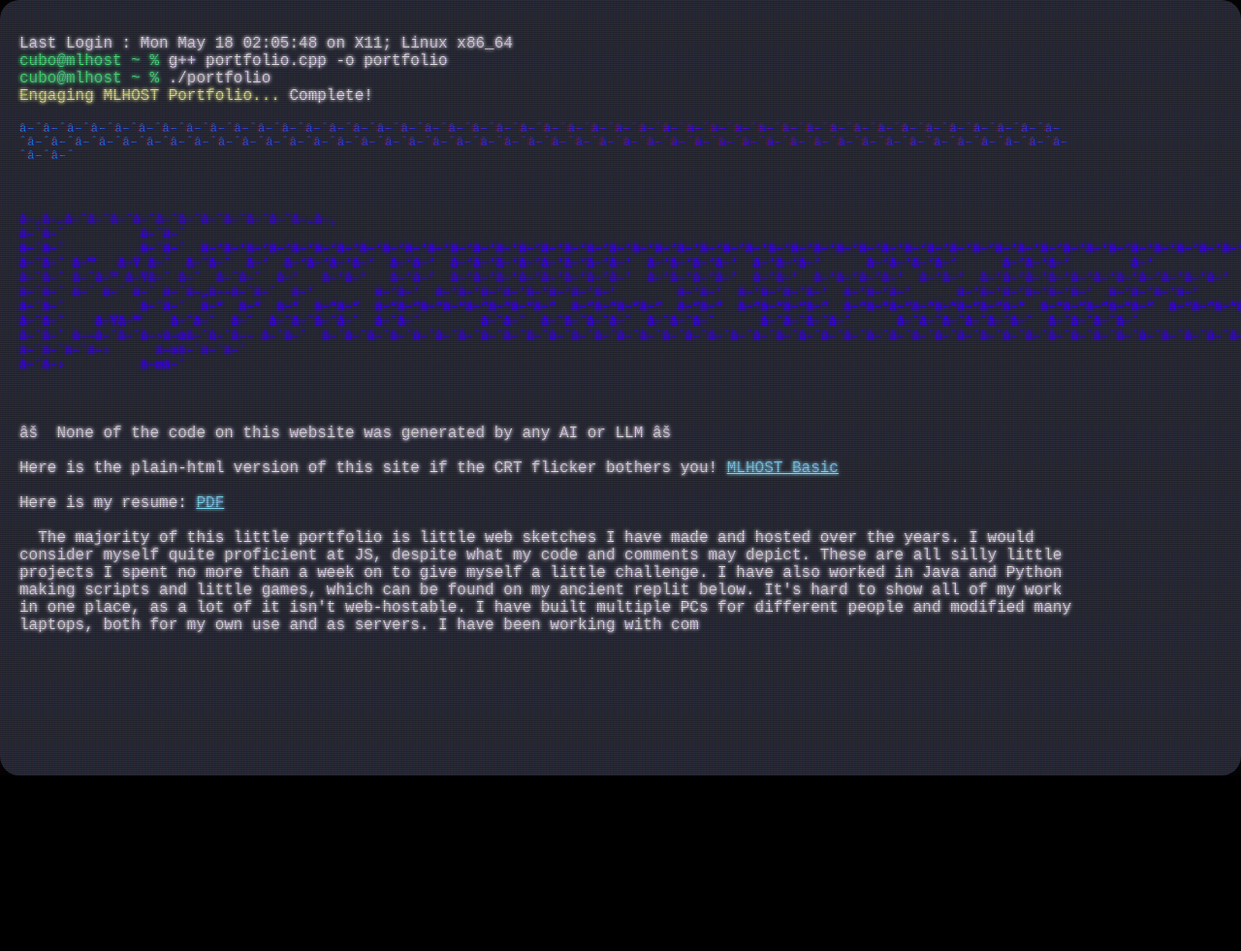
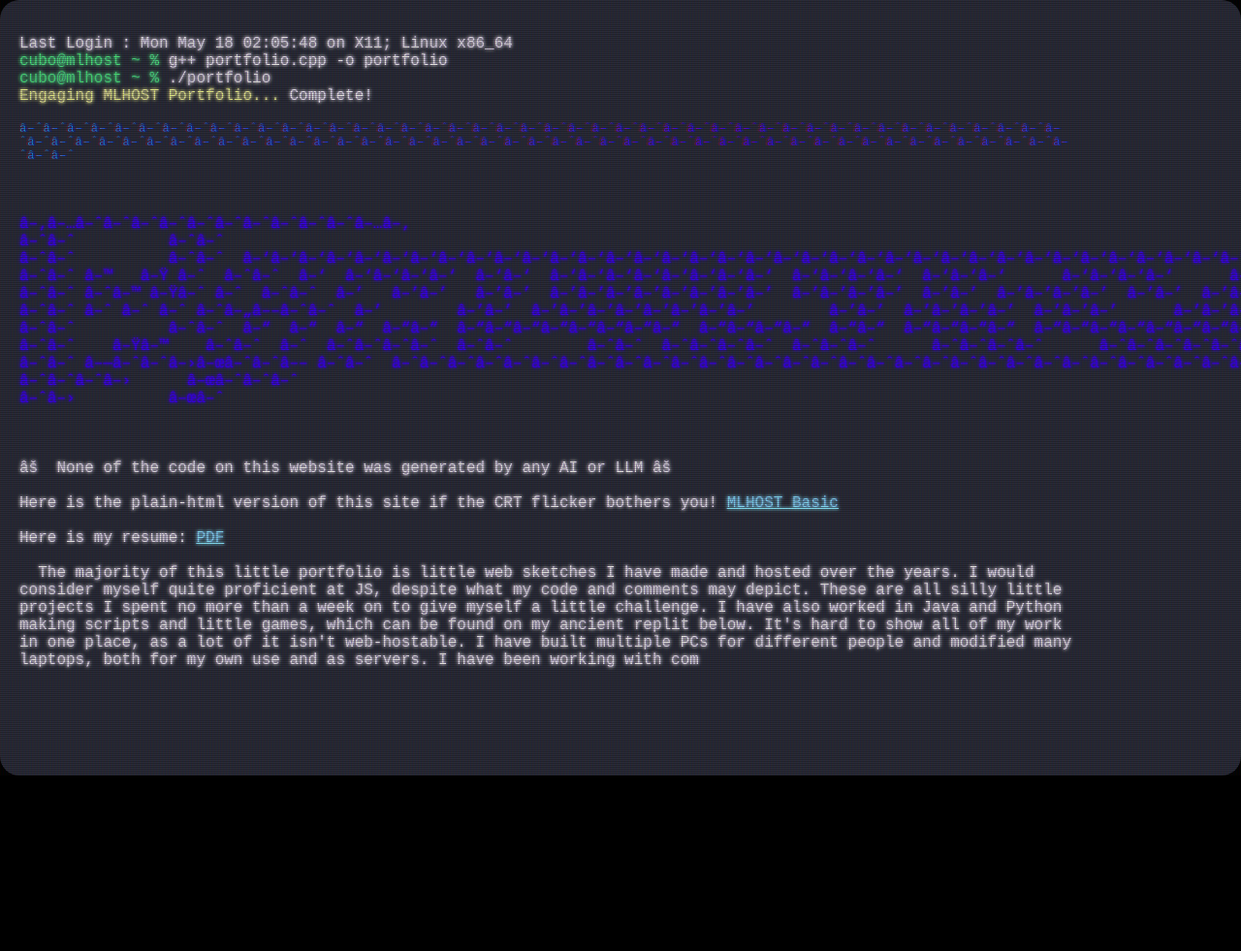
Before and after one commit to mlhomedev/mlhostmain, a plain HTML site: page public/index.html in a window 1280 px wide. Shown: the whole page at 97% size. Drawn offline with Linux system fonts and the light colour scheme; a web font is replaced by a local one.

Commit message:
fixed font irregularities across UIs

```diff
--- a/public/css/crt.css
+++ b/public/css/crt.css
@@ -5,29 +5,40 @@
   --midground: #44475a;
   --foreground: #f8f8f2;
   --comment: #6272a4;
-    --cyan:#8be9fd;
-    --green:#50fa7b;
-    --orange:#ffb86c;
-    --pink: #ff79c6	;
-    --purple:	#bd93f9;
-    --red: 	#ff5555;
+  --cyan: #8be9fd;
+  --green: #50fa7b;
+  --orange: #ffb86c;
+  --pink: #ff79c6;
+  --purple: #bd93f9;
+  --red: #ff5555;
   --yellow: #f1fa8c;
   --blurple: #3C00FF;
 }
 
+@font-face {
+  font-family: 'IosevkaTerm';
+  src: url('../assets/fonts/IosevkaTerm-Extended.ttf') format('truetype');
+}
+
+
 html {
   background-color: #000;
-      width:100vw;
+  width: 100vw;
   overflow-y: scroll;
   overflow-x: hidden;
   max-width: 100vw;
+  font-family: "IosevkaTerm", monospace-ui, monospace;
 
 }
 
+pre {
+  font-family: 'IosevkaTerm', Courier, monospace;
+}
+
 body {
-      margin:0;
+  margin: 0;
   overflow-x: hidden;
-      max-width:100vw;
+  max-width: 100vw;
 }
 
 
@@ -43,6 +54,7 @@
   width: 100vw;
   height: 100vh;
 }
+
 .crt::before {
   content: " ";
   background: linear-gradient(rgba(18, 16, 16, 0) 50%, rgba(0, 0, 0, 0.25) 50%), linear-gradient(90deg, rgba(255, 0, 0, 0.06), rgba(0, 255, 0, 0.02), rgba(0, 0, 255, 0.06));
@@ -64,7 +76,7 @@
   position: fixed;
   top: 0;
   left: 0;
-    pointer-events:none;
+  pointer-events: none;
 }
 
 .crt {
@@ -73,12 +85,11 @@
   min-height: 100vh;
   height: 100%;
   width: 100%;
-    pointer-events:auto;
+  pointer-events: auto;
 }
 
 .crttext {
   white-space: pre-wrap;
-    font-family: monospace;
   position: relative;
   z-index: 2;
   font-size: 16px;
@@ -88,37 +99,45 @@
 
 pre {
   padding-left: 20px;
+
 }
 
 .g {
   text-shadow: var(--crt-text-shadow), 0 0 4px var(--green);
   color: var(--green);
 }
+
 .y {
   text-shadow: var(--crt-text-shadow), 0 0 4px var(--yellow);
   color: var(--yellow);
 }
+
 .r {
   text-shadow: var(--crt-text-shadow), 0 0 4px var(--red);
   color: var(--red);
 }
+
 .p {
   text-shadow: var(--crt-text-shadow), 0 0 4px var(--pink);
   color: var(--pink);
 }
+
 .o {
   text-shadow: var(--crt-text-shadow), 0 0 4px var(--orange);
   color: var(--orange);
 }
+
 .w {
   text-shadow: var(--crt-text-shadow), 0 0 4px var(--foreground);
   color: var(--foreground);
 
 }
+
 .bp {
   text-shadow: var(--crt-text-shadow), 0 0 4px var(--blurple);
   color: var(--blurple);
 }
+
 a {
   text-shadow: var(--crt-text-shadow), 0 0 4px var(--cyan);
   color: var(--cyan);
@@ -138,8 +157,13 @@
 }
 
 @keyframes Animation5 {
-      from {background-position:0% 0%}
-      to {background-position:200% 0%}
+  from {
+    background-position: 0% 0%
+  }
+
+  to {
+    background-position: 200% 0%
+  }
 }
 
 .clip-text {
@@ -149,13 +173,14 @@
   transition: 400ms ease-in-out;
   background-size: 200% 100%;
   background-position: 0% 0%;
-    text-shadow: var(--crt-text-shadow);/*, 0 0 3px #2880E8;*/
-    font-family: monospace;
+  text-shadow: var(--crt-text-shadow);
+  /*, 0 0 3px #2880E8;*/
   font-size: 12px;
   animation: Animation5 3s linear infinite;
   -webkit-background-clip: text;
   background-clip: text;
-    color: transparent; /* set to transparent, otherwise won't see the background */
+  color: transparent;
+  /* set to transparent, otherwise won't see the background */
   letter-spacing: 1px;
   overflow: hidden;
 }
@@ -166,25 +191,26 @@
   width: 100%;
   height: 100%;
   z-index: 8;
-      background: linear-gradient(
-          0deg,
+  background: linear-gradient(0deg,
       rgba(0, 0, 0, 0) 0%,
       rgba(255, 255, 255, 0.2) 10%,
-          rgba(0, 0, 0, 0.1) 100%
-      );
+      rgba(0, 0, 0, 0.1) 100%);
   opacity: 0.1;
   position: absolute;
   bottom: 100%;
   animation: scanline 10s linear infinite;
   pointer-events: none;
 }
+
 @keyframes scanline {
   0% {
     bottom: 100%;
   }
+
   80% {
     bottom: 100%;
   }
+
   100% {
     bottom: 0%;
   }
@@ -194,130 +220,171 @@
   0% {
     opacity: 0.27861;
   }
+
   5% {
     opacity: 0.34769;
   }
+
   10% {
     opacity: 0.23604;
   }
+
   15% {
     opacity: 0.90626;
   }
+
   20% {
     opacity: 0.18128;
   }
+
   25% {
     opacity: 0.83891;
   }
+
   30% {
     opacity: 0.65583;
   }
+
   35% {
     opacity: 0.67807;
   }
+
   40% {
     opacity: 0.26559;
   }
+
   45% {
     opacity: 0.84693;
   }
+
   50% {
     opacity: 0.96019;
   }
+
   55% {
     opacity: 0.08594;
   }
+
   60% {
     opacity: 0.20313;
   }
+
   65% {
     opacity: 0.71988;
   }
+
   70% {
     opacity: 0.53455;
   }
+
   75% {
     opacity: 0.37288;
   }
+
   80% {
     opacity: 0.71428;
   }
+
   85% {
     opacity: 0.70419;
   }
+
   90% {
     opacity: 0.7003;
   }
+
   95% {
     opacity: 0.36108;
   }
+
   100% {
     opacity: 0.24387;
   }
 }
+
 @keyframes textShadow {
   0% {
-      --crt-text-shadow: 0.438px 0 1px rgba(0,30,255,0.5), -0.438px 0 1px rgba(255,0,80,0.3), 0 0 3px;
+    --crt-text-shadow: 0.438px 0 1px rgba(0, 30, 255, 0.5), -0.438px 0 1px rgba(255, 0, 80, 0.3), 0 0 3px;
   }
+
   5% {
-      --crt-text-shadow: 2.792px 0 1px rgba(0,30,255,0.5), -2.792px 0 1px rgba(255,0,80,0.3), 0 0 3px;
+    --crt-text-shadow: 2.792px 0 1px rgba(0, 30, 255, 0.5), -2.792px 0 1px rgba(255, 0, 80, 0.3), 0 0 3px;
   }
+
   10% {
-      --crt-text-shadow: 0.029px 0 1px rgba(0,30,255,0.5), -0.029px 0 1px rgba(255,0,80,0.3), 0 0 3px;
+    --crt-text-shadow: 0.029px 0 1px rgba(0, 30, 255, 0.5), -0.029px 0 1px rgba(255, 0, 80, 0.3), 0 0 3px;
   }
+
   15% {
-      --crt-text-shadow: 0.402px 0 1px rgba(0,30,255,0.5), -0.402px 0 1px rgba(255,0,80,0.3), 0 0 3px;
+    --crt-text-shadow: 0.402px 0 1px rgba(0, 30, 255, 0.5), -0.402px 0 1px rgba(255, 0, 80, 0.3), 0 0 3px;
   }
+
   20% {
-      --crt-text-shadow: 3.479px 0 1px rgba(0,30,255,0.5), -3.479px 0 1px rgba(255,0,80,0.3), 0 0 3px;
+    --crt-text-shadow: 3.479px 0 1px rgba(0, 30, 255, 0.5), -3.479px 0 1px rgba(255, 0, 80, 0.3), 0 0 3px;
   }
+
   25% {
-      --crt-text-shadow: 1.612px 0 1px rgba(0,30,255,0.5), -1.612px 0 1px rgba(255,0,80,0.3), 0 0 3px;
+    --crt-text-shadow: 1.612px 0 1px rgba(0, 30, 255, 0.5), -1.612px 0 1px rgba(255, 0, 80, 0.3), 0 0 3px;
   }
+
   30% {
-      --crt-text-shadow: 0.701px 0 1px rgba(0,30,255,0.5), -0.701px 0 1px rgba(255,0,80,0.3), 0 0 3px;
+    --crt-text-shadow: 0.701px 0 1px rgba(0, 30, 255, 0.5), -0.701px 0 1px rgba(255, 0, 80, 0.3), 0 0 3px;
   }
+
   35% {
-      --crt-text-shadow: 3.896px 0 1px rgba(0,30,255,0.5), -3.896px 0 1px rgba(255,0,80,0.3), 0 0 3px;
+    --crt-text-shadow: 3.896px 0 1px rgba(0, 30, 255, 0.5), -3.896px 0 1px rgba(255, 0, 80, 0.3), 0 0 3px;
   }
+
   40% {
-      --crt-text-shadow: 3.870px 0 1px rgba(0,30,255,0.5), -3.870px 0 1px rgba(255,0,80,0.3), 0 0 3px;
+    --crt-text-shadow: 3.870px 0 1px rgba(0, 30, 255, 0.5), -3.870px 0 1px rgba(255, 0, 80, 0.3), 0 0 3px;
   }
+
   45% {
-      --crt-text-shadow: 2.231px 0 1px rgba(0,30,255,0.5), -2.231px 0 1px rgba(255,0,80,0.3), 0 0 3px;
+    --crt-text-shadow: 2.231px 0 1px rgba(0, 30, 255, 0.5), -2.231px 0 1px rgba(255, 0, 80, 0.3), 0 0 3px;
   }
+
   50% {
-      --crt-text-shadow: 0.080px 0 1px rgba(0,30,255,0.5), -0.080px 0 1px rgba(255,0,80,0.3), 0 0 3px;
+    --crt-text-shadow: 0.080px 0 1px rgba(0, 30, 255, 0.5), -0.080px 0 1px rgba(255, 0, 80, 0.3), 0 0 3px;
   }
+
   55% {
-      --crt-text-shadow: 2.375px 0 1px rgba(0,30,255,0.5), -2.375px 0 1px rgba(255,0,80,0.3), 0 0 3px;
+    --crt-text-shadow: 2.375px 0 1px rgba(0, 30, 255, 0.5), -2.375px 0 1px rgba(255, 0, 80, 0.3), 0 0 3px;
   }
+
   60% {
-      --crt-text-shadow: 2.202px 0 1px rgba(0,30,255,0.5), -2.202px 0 1px rgba(255,0,80,0.3), 0 0 3px;
+    --crt-text-shadow: 2.202px 0 1px rgba(0, 30, 255, 0.5), -2.202px 0 1px rgba(255, 0, 80, 0.3), 0 0 3px;
   }
+
   65% {
-      --crt-text-shadow: 2.863px 0 1px rgba(0,30,255,0.5), -2.863px 0 1px rgba(255,0,80,0.3), 0 0 3px;
+    --crt-text-shadow: 2.863px 0 1px rgba(0, 30, 255, 0.5), -2.863px 0 1px rgba(255, 0, 80, 0.3), 0 0 3px;
   }
+
   70% {
-      --crt-text-shadow: 0.488px 0 1px rgba(0,30,255,0.5), -0.48874025155497314px 0 1px rgba(255,0,80,0.3), 0 0 3px;
+    --crt-text-shadow: 0.488px 0 1px rgba(0, 30, 255, 0.5), -0.48874025155497314px 0 1px rgba(255, 0, 80, 0.3), 0 0 3px;
   }
+
   75% {
-      --crt-text-shadow: 1.894px 0 1px rgba(0,30,255,0.5), -1.894px 0 1px rgba(255,0,80,0.3), 0 0 3px;
+    --crt-text-shadow: 1.894px 0 1px rgba(0, 30, 255, 0.5), -1.894px 0 1px rgba(255, 0, 80, 0.3), 0 0 3px;
   }
+
   80% {
-      --crt-text-shadow: 0.083px 0 1px rgba(0,30,255,0.5), -0.083px 0 1px rgba(255,0,80,0.3), 0 0 3px;
+    --crt-text-shadow: 0.083px 0 1px rgba(0, 30, 255, 0.5), -0.083px 0 1px rgba(255, 0, 80, 0.3), 0 0 3px;
   }
+
   85% {
-      --crt-text-shadow: 0.097px 0 1px rgba(0,30,255,0.5), -0.097px 0 1px rgba(255,0,80,0.3), 0 0 3px;
+    --crt-text-shadow: 0.097px 0 1px rgba(0, 30, 255, 0.5), -0.097px 0 1px rgba(255, 0, 80, 0.3), 0 0 3px;
   }
+
   90% {
-      --crt-text-shadow: 3.443px 0 1px rgba(0,30,255,0.5), -3.443px 0 1px rgba(255,0,80,0.3), 0 0 3px;
+    --crt-text-shadow: 3.443px 0 1px rgba(0, 30, 255, 0.5), -3.443px 0 1px rgba(255, 0, 80, 0.3), 0 0 3px;
   }
+
   95% {
-      --crt-text-shadow: 2.184px 0 1px rgba(0,30,255,0.5), -2.184px 0 1px rgba(255,0,80,0.3), 0 0 3px;
+    --crt-text-shadow: 2.184px 0 1px rgba(0, 30, 255, 0.5), -2.184px 0 1px rgba(255, 0, 80, 0.3), 0 0 3px;
   }
+
   100% {
-      --crt-text-shadow: 2.620px 0 1px rgba(0,30,255,0.5), -2.620px 0 1px rgba(255,0,80,0.3), 0 0 3px;
+    --crt-text-shadow: 2.620px 0 1px rgba(0, 30, 255, 0.5), -2.620px 0 1px rgba(255, 0, 80, 0.3), 0 0 3px;
   }
 }
 
--- a/public/css/html.css
+++ b/public/css/html.css
@@ -12,23 +12,30 @@
     --yellow: #f1fa8c;
     --blurple: #3C00FF;
   }
-  * {
-    max-width: 100%;
-    overflow-x: hidden;
+
+@font-face {
+  font-family: 'IosevkaTerm';
+  src: url('../assets/fonts/IosevkaTerm-Extended.ttf') format('truetype');
 }
 
   html {
     background-color: var(--background);
-    width: 100vw;
+  width: 100vw;
+  overflow-y: scroll;
+  overflow-x: hidden;
+  max-width: 100vw;
+      font-family: "IosevkaTerm", monospace-ui, monospace;
+
   }
   .crttext {
     white-space: pre-wrap;
-    font-family: monospace;
     font-size: 16px;
     padding: 20px;
   }
   pre {
     padding-left: 20px;
+      font-family: "IosevkaTerm", monospace-ui, monospace;
+
   }
 
   .g {
@@ -56,6 +63,16 @@
     text-shadow: var(--crt-text-shadow), 0 0 4px var(--cyan);
     color: var(--cyan);
   }
+  .p {
+  text-shadow: var(--crt-text-shadow), 0 0 4px var(--pink);
+  color: var(--pink);
+}
+
+.o {
+  text-shadow: var(--crt-text-shadow), 0 0 4px var(--orange);
+  color: var(--orange);
+}
+
 
 
   .ascii-art {
@@ -81,7 +98,6 @@
       background-size: 200% 100%;
       background-position: 0% 0%;
     text-shadow: var(--crt-text-shadow);/*, 0 0 3px #2880E8;*/
-    font-family: monospace;
     font-size: 12px;
       animation: Animation5 3s linear infinite;
     -webkit-background-clip: text;
--- a/public/index.html
+++ b/public/index.html
@@ -49,7 +49,7 @@ TODO:
     <meta name="viewport" content="width=device-width, initial-scale=1">
     <link rel="shortcut icon" href="assets/images/favicon.ico">
     <link rel="apple-touch-icon" sizes="180x180" href="assets/images/favicon-180.png">
-    <link rel="apple-touch-icon" sizes="120x120" href="/assets/images/favicon-120.png">
+    <link rel="apple-touch-icon" sizes="120x120" href="assets/images/favicon-120.png">
     <meta charset="utf-8" />
     <script src="/js/main.js"></script>
     <script>
@@ -168,7 +168,6 @@ TODO:
 ██ ▗██▛▜██▖ ██  ████████████████████████████████████████████████████████████
 ███▛      ▜███
 █▛          ▜█</span></pre>
-
         <p class="crttext" id="id">
           <br>
 <span class="w">⚠ None of the code on this website was generated by any AI or LLM ⚠</span><br><br>
```
Also changed, not shown: public/html.html (+13 -8 lines), 2 other files. Lines whose indentation alone changed are shown as unchanged.
